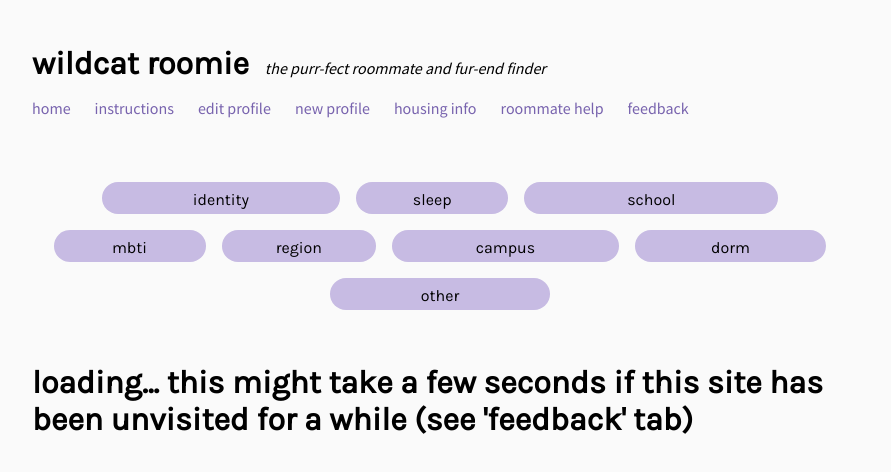
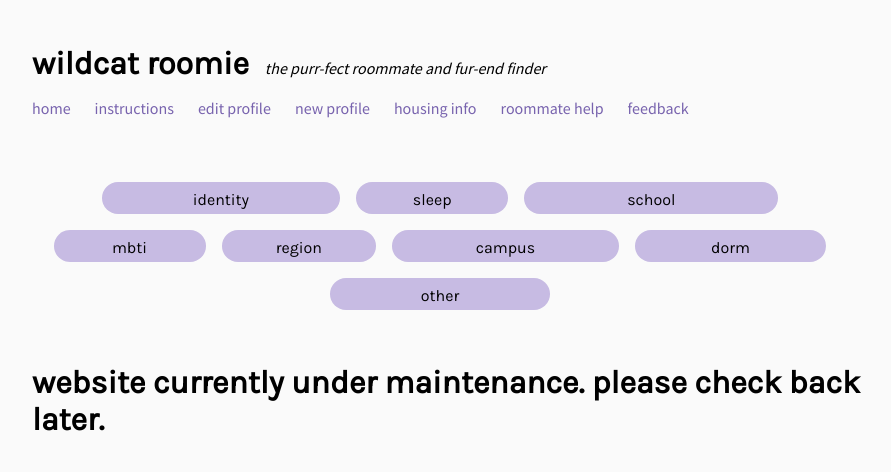
Before and after one commit to rachellin/wildcat-roomie, a React (Create React App) app in the folder client/: page / in a window 1280 px wide. Shown: the top 472 px of the page, without its empty margins (192-1083 px from the left). Built offline with nearby package versions, Linux system fonts and the light colour scheme; no server answers.

Commit message:
under maintence 4/28

```diff
--- a/client/src/ProfileContainer.js
+++ b/client/src/ProfileContainer.js
@@ -18,11 +18,16 @@ export class ProfileContainer extends React.Component {
             showCard: new Array(1).fill(true),
             cardInfo: [],
             loading: true,
-            loadingMsg: "loading..."
+            loadingMsg: "loading...",
+            maintenance: true
         }
     }
 
     componentDidMount () {
+        if (this.state.maintenance) {
+            this.setState({ loadingMsg: "website currently under maintenance. please check back later."});
+            return;
+        }
         this.callAPI();
         setTimeout(() => {
             if (this.state.loading) {
--- a/client/src/entry/Entry.js
+++ b/client/src/entry/Entry.js
@@ -420,5 +420,3 @@ export default class Entry extends React.Component {
     margin: "auto",
     padding: "2rem"
   }
-
-  // when save is clicked, the values are saved in the state. when the submit button is clicked, db is updated
```
